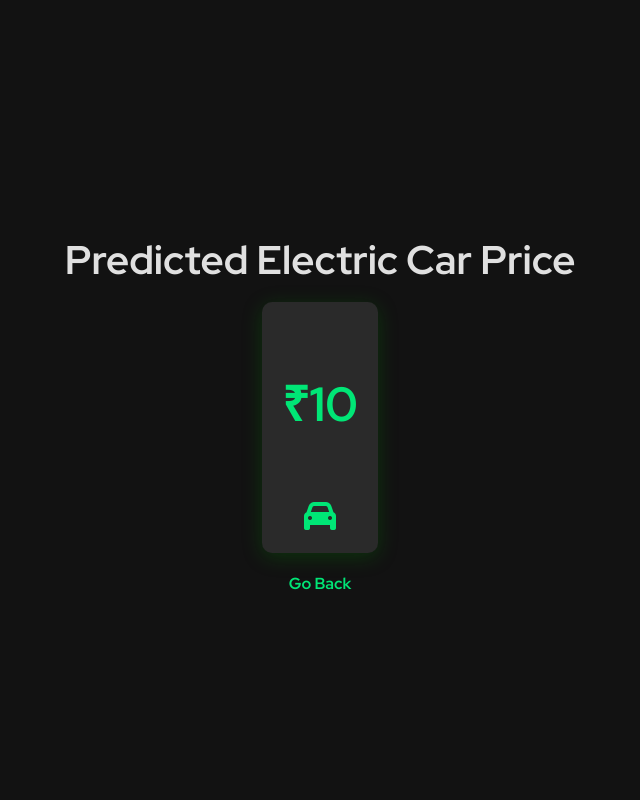
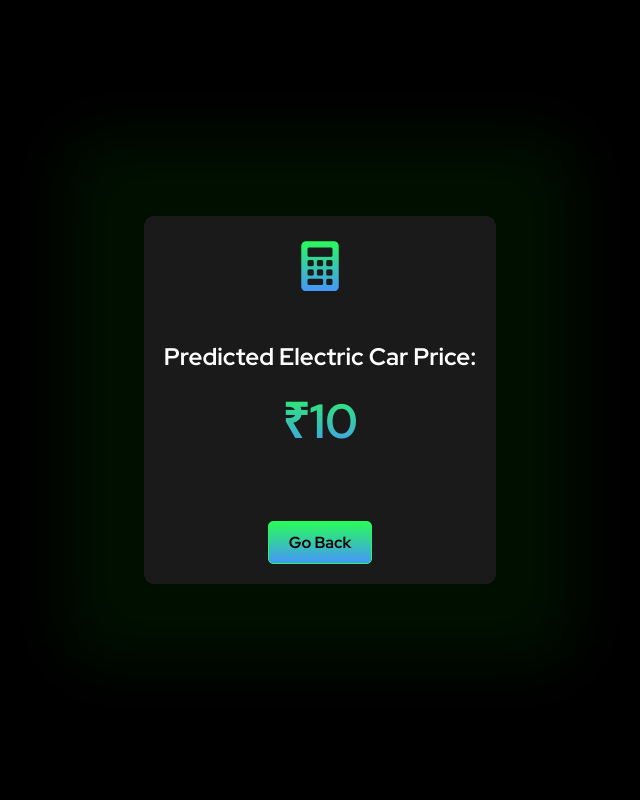
Before and after one commit to Ayaan2328/price-predict-cars, a Flask app: template templates/result.html in a window 1280 px wide. Shown: the whole page, without its empty margins (320-960 px from the left). Run offline with Flask 3, Linux system fonts and the light colour scheme; the template is opened without the code that fills it: most values are stand-ins (such as "Sample title", 1, 10 or a date in 2020); parts of the project's set-up code (start-up, migrations or seed data) failed here and were passed over.

Commit message:
Update result.html

```diff
--- a/templates/result.html
+++ b/templates/result.html
@@ -9,7 +9,7 @@
     <style>
         body {
             font-family: 'Red Hat Display', sans-serif;
-            background-color: #121212;
+            background-color: black;
             color: #E0E0E0;
             display: flex;
             justify-content: center;
@@ -20,55 +20,77 @@
         }
 
         h1 {
-            font-size: 2.5rem;
-            margin-bottom: 1rem;
+        	text-align: left;
+        	margin-top: 35px;
+        	color: white;
+            font-size: 1.5rem;
+            margin-bottom: 10px;
         }
 
         .price-container {
             background: rgba(255, 255, 255, 0.1);
             border-radius: 10px;
             padding: 20px;
-            box-shadow: 0 4px 20px rgba(0, 128, 0, 0.3);
+            box-shadow: 0px 0px 60px 80px rgba(0, 128, 0, 0.12);
             text-align: center;
             transition: transform 0.3s, box-shadow 0.3s;
         }
 
         .price-container:hover {
+        	border: 1px solid #28fb59;
             transform: scale(1.05);
-            box-shadow: 0 8px 40px rgba(0, 128, 0, 0.4);
+            box-shadow: 0px 0px 40px 20px rgba(0, 128, 0, 0.32);
         }
 
         .price {
+        	margin-top: 15px;
             font-size: 3rem;
             font-weight: bold;
-            color: #00E676; /* Light Green */
+            background: -webkit-linear-gradient(#28fb59,#4596FB);
+           -webkit-background-clip: text;
+            -webkit-text-fill-color: transparent;/* Light Green */
         }
 
         .icon {
-            margin-top: 1rem;
-            font-size: 2rem;
-            color: #00E676;
+            background: -webkit-linear-gradient(#28fb59,#4596FB);
+           -webkit-background-clip: text;
+            -webkit-text-fill-color: transparent;
+            font-size: 50px;
+            color: #A9DFBF; /* Dark green icon color */
+            margin-bottom: 15px;
+            margin-top: 5px;
         }
 
         a {
+            font-weight: bold;
+            display: inline-block;
+            margin-top: 20px;
+            background: -webkit-linear-gradient(#28fb59,#4596FB);
+            color: black;
             text-decoration: none;
-            color: #00E676;
-            font-weight: 600;
-            margin-top: 20px;
-            transition: color 0.3s;
+            border: 1px solid #28fb59;
+            padding: 10px 20px;
+            border-radius: 5px;
+            transition: background 0.3s, color 0.3s, transform 0.3s; /* Smooth hover transition */
         }
 
         a:hover {
-            color: #AEE571; /* Lighter green on hover */
-        }
+            font-weight: bold;
+            background: -webkit-linear-gradient(#28fb59,#4596FB);
+            color: black;
+            transform: translateY(-3px); /* Move up on hover */
+            }
     </style>
 </head>
 <body>
-    <h1>Predicted Electric Car Price</h1>
+
     <div class="price-container">
+    	<i class="fas fa-calculator icon"></i>
+    	<h1>Predicted Electric Car Price:</h1>
         <p class="price">₹{{ formatted_price }}</p>
-        <i class="fas fa-car icon"></i>
+        <a href="/">Go Back</a>
+
     </div>
-    <a href="/">Go Back</a>
+
 </body>
 </html>
```
